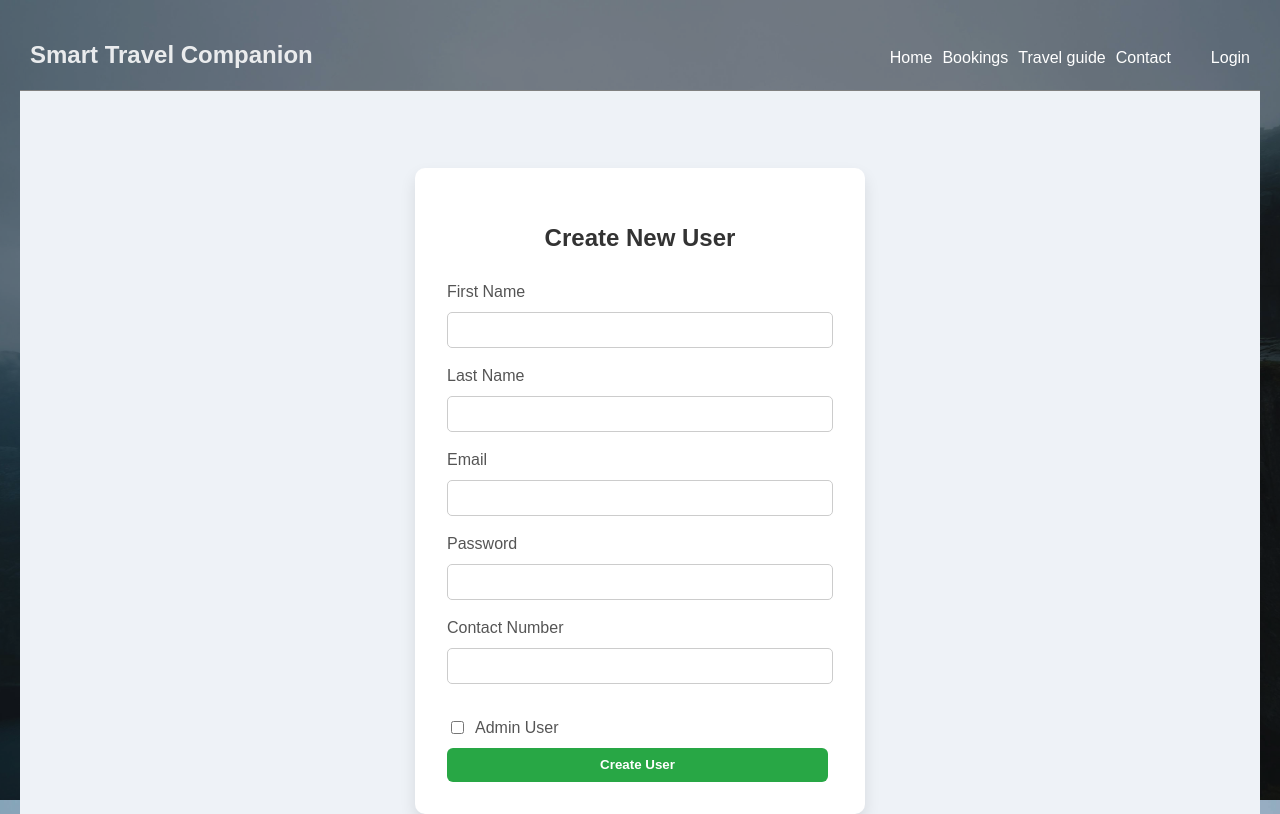
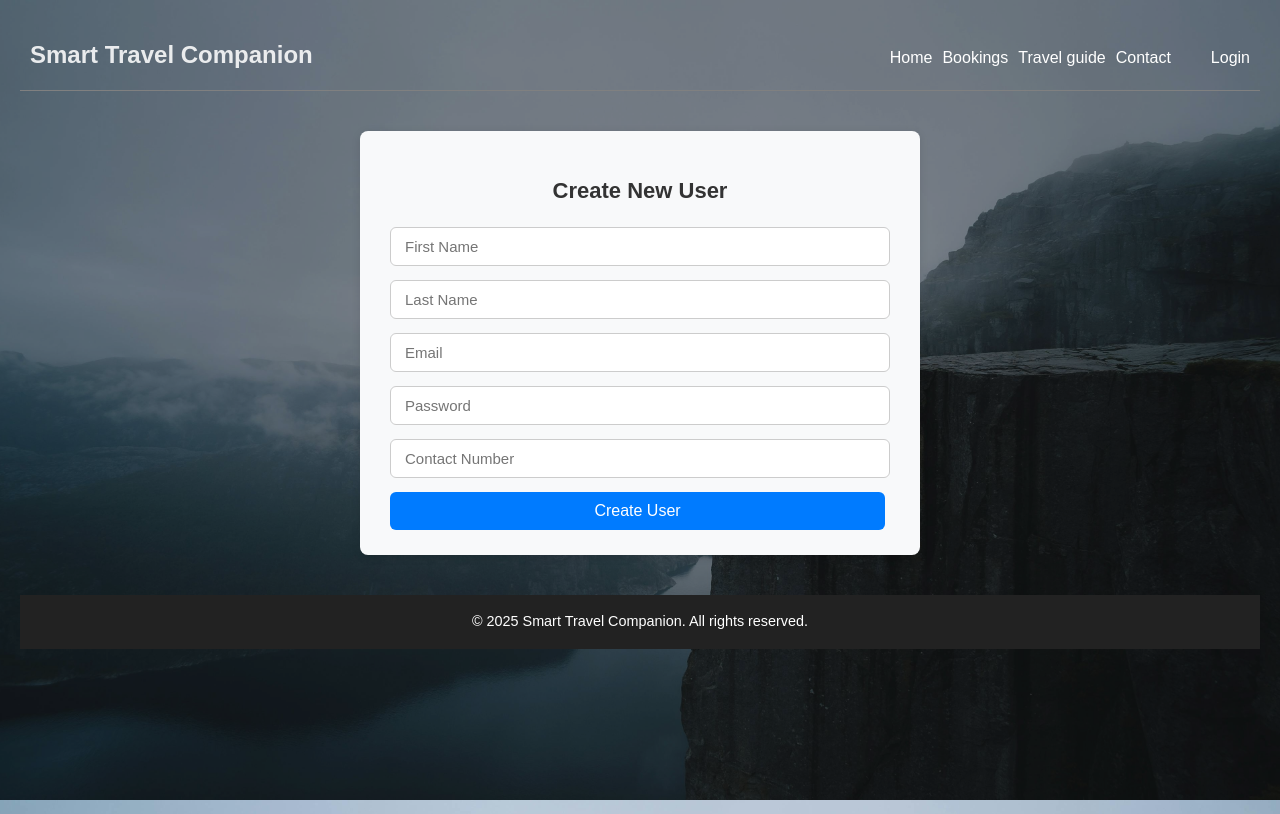
Before and after one commit to Yasashri/simple-travel-ui, a React (Vite) app: page /create-user in a window 1280 px wide. Shown: the top 814 px of the page. Built offline with nearby package versions, Linux system fonts and the light colour scheme.

Commit message:
Fixed booking related issues

```diff
--- a/src/App.jsx
+++ b/src/App.jsx
@@ -8,6 +8,7 @@ import {
   Flights,
   Vehicles,
   Admin,
+  Booking,
 } from "./assets/pages";
 import { Navbar, Footer } from "./assets/components";
 
@@ -23,6 +24,7 @@ function App() {
         <Route path='/hotels' element={<Hotels />}></Route>
         <Route path='/vehicles' element={<Vehicles />}></Route>
         <Route path='/admin' element={<Admin />}></Route>
+        <Route path='/booking' element={<Booking />}></Route>
       </Routes>
       <Footer />
     </>
--- a/src/assets/components/FlightCard.jsx
+++ b/src/assets/components/FlightCard.jsx
@@ -1,4 +1,4 @@
-import React, { useState, useEffect } from "react";
+import React, { useState } from "react";
 import "../styles/Card.css";
 import moment from "moment";
 import { sendBooking } from "../services/bookingService";
@@ -19,10 +19,7 @@ const FlightCard = ({ flightData }) => {
   const [expiry, setExpiry] = useState("");
   const [cvv, setCvv] = useState("");
 
-  useEffect(() => {
-    console.log("flightData", flightData);
-    console.log("selectedFlight", selectedFlight);
-  });
+
 
   const cardClick = (flight) => {
     setSelectedFlight(flight);
@@ -127,6 +124,7 @@ const FlightCard = ({ flightData }) => {
       flightNoOfSeats: seatCount,
       flightClass: flightClass,
       flightDate: departureDate,
+      flighEnd: destination,
       flightReturn: returnDate,
       flightTime: moment(selectedFlight.flightDate).format("HH:mm"),
       flightTotalPrice: totalPrice,
--- a/src/assets/components/Navbar.jsx
+++ b/src/assets/components/Navbar.jsx
@@ -5,13 +5,15 @@ import { useNavigate } from "react-router-dom";
 const Navbar = () => {
   const [userFirstName, setUserFirstName] = useState("");
   const [isAdmin, setIsAdmin] = useState(false);
+  const [userId, setUserId] = useState(null);
   useEffect(() => {
     const storedUser = localStorage.getItem("user");
     if (storedUser) {
       try {
         const user = JSON.parse(storedUser);
-        console.log("user", user?.userFirstName);
+
         setUserFirstName(user?.userFirstName);
+        setUserId(user?._id);
         setIsAdmin(user?.userIsAdmin);
       } catch (error) {
         console.error("Failed to parse user from localStorage", error);
@@ -32,7 +34,7 @@ const Navbar = () => {
         <ul className='navbar__pages'>
           <li onClick={() => navigate("/")}>Home</li>
           <li>
-            <a href='/about'>Bookings</a>
+            <a href={`/booking?user_id=${userId}&prev=${isAdmin}`}>Bookings</a>
           </li>
           <li>
             <a href='/about'>Travel guide</a>
--- a/src/assets/pages/Admin.jsx
+++ b/src/assets/pages/Admin.jsx
@@ -207,9 +207,9 @@ const Admin = () => {
   };
 
   const handleDelete = async () => {
-    console.log("modalType", modalType);
+
     const url = `${URLS[modalType.slice(0, -1) + "Data"]}/${selectedData._id}`;
-    console.log("url", url);
+
     try {
       await axios.delete(url);
       fetchAllData();
--- a/src/assets/pages/CreateUser.jsx
+++ b/src/assets/pages/CreateUser.jsx
@@ -1,5 +1,8 @@
 import React, { useState } from "react";
+import Swal from "sweetalert2";
 import "../styles/CreateUser.css";
+import { URLS } from "../../config/constant";
+import axios from "axios";
 
 const CreateUser = () => {
   const [formData, setFormData] = useState({
@@ -13,87 +16,101 @@ const CreateUser = () => {
 
   const handleChange = (e) => {
     const { name, value, type, checked } = e.target;
-    setFormData({
-      ...formData,
+    setFormData((prevData) => ({
+      ...prevData,
       [name]: type === "checkbox" ? checked : value,
-    });
+    }));
   };
 
-  const handleSubmit = (e) => {
+  const handleSubmit = async (e) => {
     e.preventDefault();
-    console.log("Creating user:", formData);
-    // Connect with API here (axios.post or fetch)
+
+    try {
+      const res = await axios.post(URLS.userData, formData);
+
+      if (!res.ok) {
+        const errorData = await res.json();
+        throw new Error(errorData.message || "Failed to create user");
+      }
+
+      Swal.fire({
+        icon: "success",
+        title: "User Created",
+        text: "The user has been successfully created!",
+      });
+
+      setFormData({
+        userFirstName: "",
+        userLastName: "",
+        userEmail: "",
+        userPassword: "",
+        userContact: "",
+        userIsAdmin: false,
+      });
+    } catch (err) {
+      Swal.fire({
+        icon: "error",
+        title: "Error",
+        text: err.message,
+      });
+    }
   };
 
   return (
-    <div className="user-create">
-      <div className="user-create__container">
-        <h2 className="user-create__title">Create New User</h2>
-        <form className="user-create__form" onSubmit={handleSubmit}>
-          <label className="user-create__label">First Name</label>
+    <div className='create-user-container'>
+      <h2>Create New User</h2>
+      <form onSubmit={handleSubmit} className='create-user-form'>
         <input
-            type="text"
-            name="userFirstName"
+          type='text'
+          name='userFirstName'
+          placeholder='First Name'
           value={formData.userFirstName}
           onChange={handleChange}
-            className="user-create__input"
           required
         />
-
-          <label className="user-create__label">Last Name</label>
         <input
-            type="text"
-            name="userLastName"
+          type='text'
+          name='userLastName'
+          placeholder='Last Name'
           value={formData.userLastName}
           onChange={handleChange}
-            className="user-create__input"
           required
         />
-
-          <label className="user-create__label">Email</label>
         <input
-            type="email"
-            name="userEmail"
+          type='email'
+          name='userEmail'
+          placeholder='Email'
           value={formData.userEmail}
           onChange={handleChange}
-            className="user-create__input"
           required
         />
-
-          <label className="user-create__label">Password</label>
         <input
-            type="password"
-            name="userPassword"
+          type='password'
+          name='userPassword'
+          placeholder='Password'
           value={formData.userPassword}
           onChange={handleChange}
-            className="user-create__input"
           required
         />
-
-          <label className="user-create__label">Contact Number</label>
         <input
-            type="number"
-            name="userContact"
+          type='tel'
+          name='userContact'
+          placeholder='Contact Number'
           value={formData.userContact}
           onChange={handleChange}
-            className="user-create__input"
         />
-
-          <label className="user-create__label user-create__label--checkbox">
+        {/*  <label>
           <input
             type="checkbox"
             name="userIsAdmin"
             checked={formData.userIsAdmin}
             onChange={handleChange}
           />
-            Admin User
-          </label>
+          <span> Is Admin</span>
+        </label> */}
 
-          <button type="submit" className="user-create__button">
-            Create User
-          </button>
+        <button type='submit'>Create User</button>
       </form>
-      </div>
     </div>
   );
 };
--- a/src/assets/pages/Home.jsx
+++ b/src/assets/pages/Home.jsx
@@ -20,7 +20,7 @@ const Home = () => {
     const getHomeData = async () => {
       try {
         const response = await axios.get(URLS.homePageData);
-        console.log(response.data.flights);
+
         setFlightData(response.data.flights);
         setHotelData(response.data.hotels);
         setVehicleData(response.data.vehicles);
@@ -43,7 +43,7 @@ const Home = () => {
     if (searchQuery != []) {
       try {
         const response = await axios.post(URLS.searchHomeData, search);
-        console.log(response.data);
+
         setFlightData(response.data.flights);
         setHotelData(response.data.hotels);
         setVehicleData(response.data.vehicles);
--- a/src/assets/pages/index.js
+++ b/src/assets/pages/index.js
@@ -6,3 +6,5 @@ export { default as Login } from "./Login";
 export { default as CreateUser } from "../pages/CreateUser";
 
 export { default as Admin } from "../pages/Admin";
+
+export {default as Booking} from "../pages/Booking";
--- a/src/assets/styles/CreateUser.css
+++ b/src/assets/styles/CreateUser.css
@@ -1,67 +1,58 @@
-.user-create {
-  display: flex;
-  justify-content: center;
-  align-items: center;
-  height: 100vh;
-  background-color: #eef2f7;
+.create-user-container {
+  max-width: 500px;
+  margin: 40px auto;
+  padding: 25px 30px;
+  background-color: #f8f9fa;
+  border-radius: 8px;
+  box-shadow: 0 2px 10px rgba(0, 0, 0, 0.1);
 }
 
-.user-create__container {
-  background: white;
-  padding: 2rem;
-  border-radius: 10px;
-  width: 100%;
-  max-width: 450px;
-  box-shadow: 0 8px 16px rgba(0, 0, 0, 0.1);
-  box-sizing: border-box;
+.create-user-container h2 {
+  text-align: center;
+  margin-bottom: 20px;
+  color: #333;
+  font-size: 22px;
 }
 
-.user-create__title {
-  text-align: center;
-  margin-bottom: 1.5rem;
-  font-size: 1.5rem;
-  color: #333;
-}
-
-.user-create__form {
+.create-user-form {
   display: flex;
   flex-direction: column;
 }
 
-.user-create__label {
-  margin-bottom: 0.5rem;
-  font-weight: 500;
-  color: #555;
+.create-user-form input[type="text"],
+.create-user-form input[type="email"],
+.create-user-form input[type="password"],
+.create-user-form input[type="tel"] {
+  padding: 10px 14px;
+  margin-bottom: 14px;
+  border: 1px solid #ccc;
+  border-radius: 6px;
+  font-size: 15px;
 }
 
-.user-create__label--checkbox {
+.create-user-form label {
   display: flex;
   align-items: center;
-  gap: 0.5rem;
-  margin-top: 1rem;
+  margin-bottom: 15px;
+  font-size: 15px;
+  color: #444;
 }
 
-.user-create__input {
-  padding: 0.5rem;
-  margin-bottom: 1rem;
-  border: 1px solid #ccc;
-  border-radius: 5px;
-  font-size: 1rem;
-  box-sizing: border-box;
-  width: 100%;
+.create-user-form input[type="checkbox"] {
+  margin-right: 10px;
 }
 
-.user-create__button {
-  padding: 0.6rem;
-  background-color: #28a745;
-  color: white;
+.create-user-form button {
+  padding: 10px 16px;
+  background-color: #007bff;
   border: none;
   border-radius: 6px;
+  color: #fff;
+  font-size: 16px;
   cursor: pointer;
-  font-weight: bold;
-  transition: background-color 0.3s ease;
+  transition: background-color 0.2s ease-in-out;
 }
 
-.user-create__button:hover {
-  background-color: #1e7e34;
+.create-user-form button:hover {
+  background-color: #0056b3;
 }
```
Also changed, not shown: src/assets/pages/Booking.jsx (added, +105 -0 lines), src/assets/styles/Booking.css (added, +73 -0 lines). Lines whose indentation alone changed are shown as unchanged.
